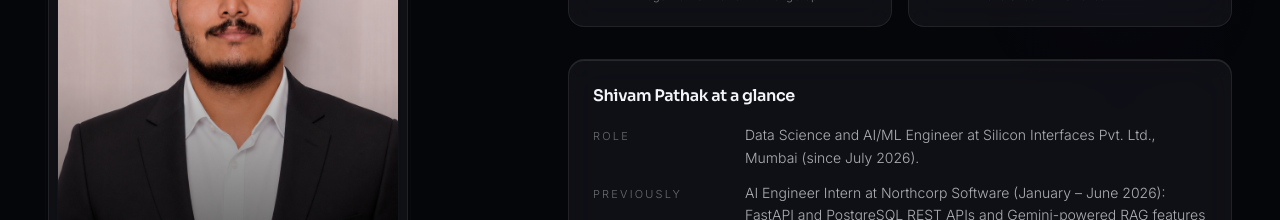
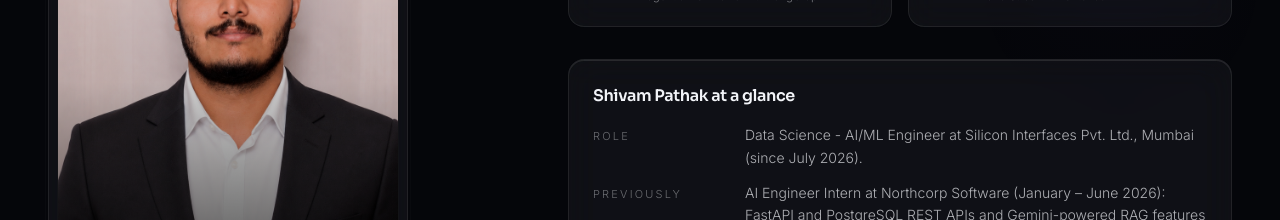
Before and after one commit to shivampathak2812/Portfolio-My, a Next.js app: page / in a window 1280 px wide. Shown: the part 1360-1580 px from the top of the page. Built offline with nearby package versions, Linux system fonts and the light colour scheme; no server answers.

Commit message:
Update role title to Data Science - AI/ML Engineer

```diff
--- a/components/About.tsx
+++ b/components/About.tsx
@@ -145,7 +145,7 @@ export default function About() {
               </h3>
               <dl className="grid grid-cols-1 sm:grid-cols-[8rem_1fr] gap-x-6 gap-y-3 text-sm text-white/70 font-light leading-relaxed">
                 <dt className="text-[11px] tracking-[0.2em] uppercase text-white/40 sm:pt-1">Role</dt>
-                <dd>Data Science and AI/ML Engineer at Silicon Interfaces Pvt. Ltd., Mumbai (since July 2026).</dd>
+                <dd>Data Science - AI/ML Engineer at Silicon Interfaces Pvt. Ltd., Mumbai (since July 2026).</dd>
 
                 <dt className="text-[11px] tracking-[0.2em] uppercase text-white/40 sm:pt-1">Previously</dt>
                 <dd>AI Engineer Intern at Northcorp Software (January – June 2026): FastAPI and PostgreSQL REST APIs and Gemini-powered RAG features for a talent assessment platform.</dd>
```
